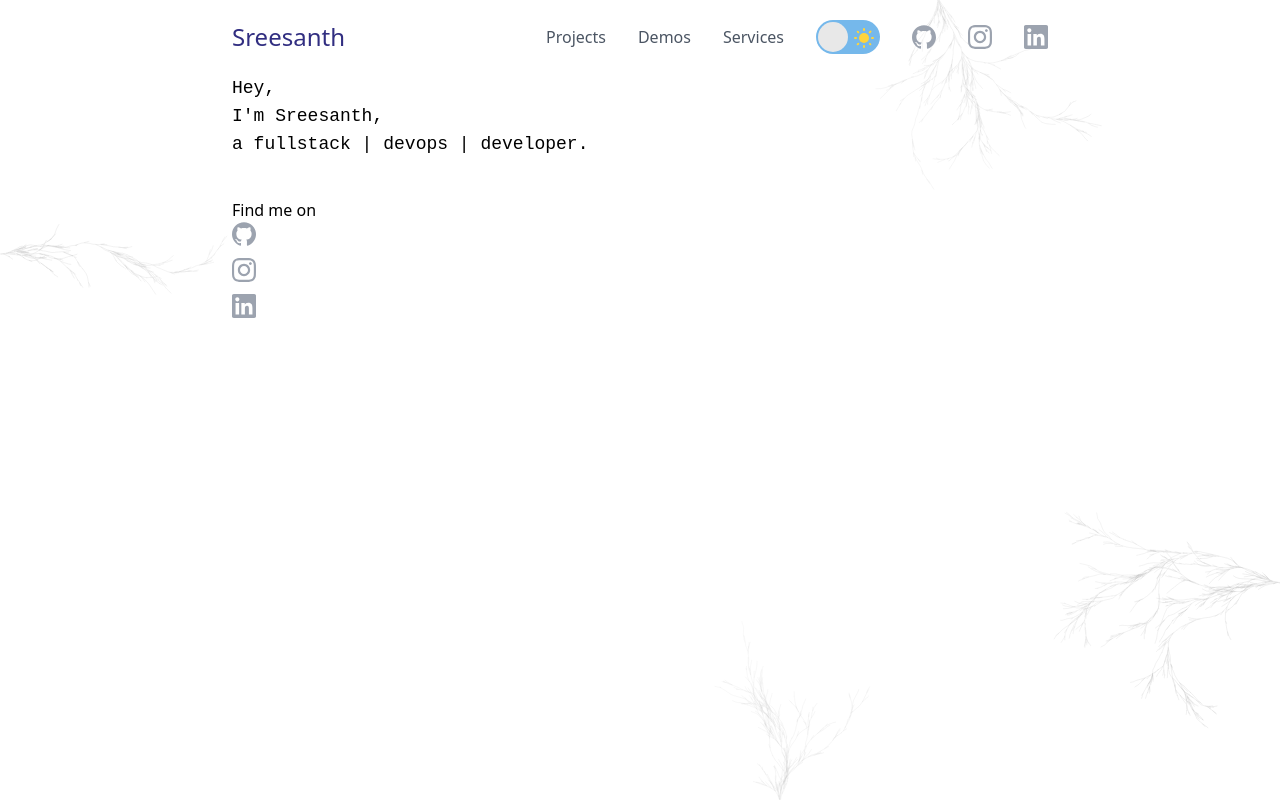
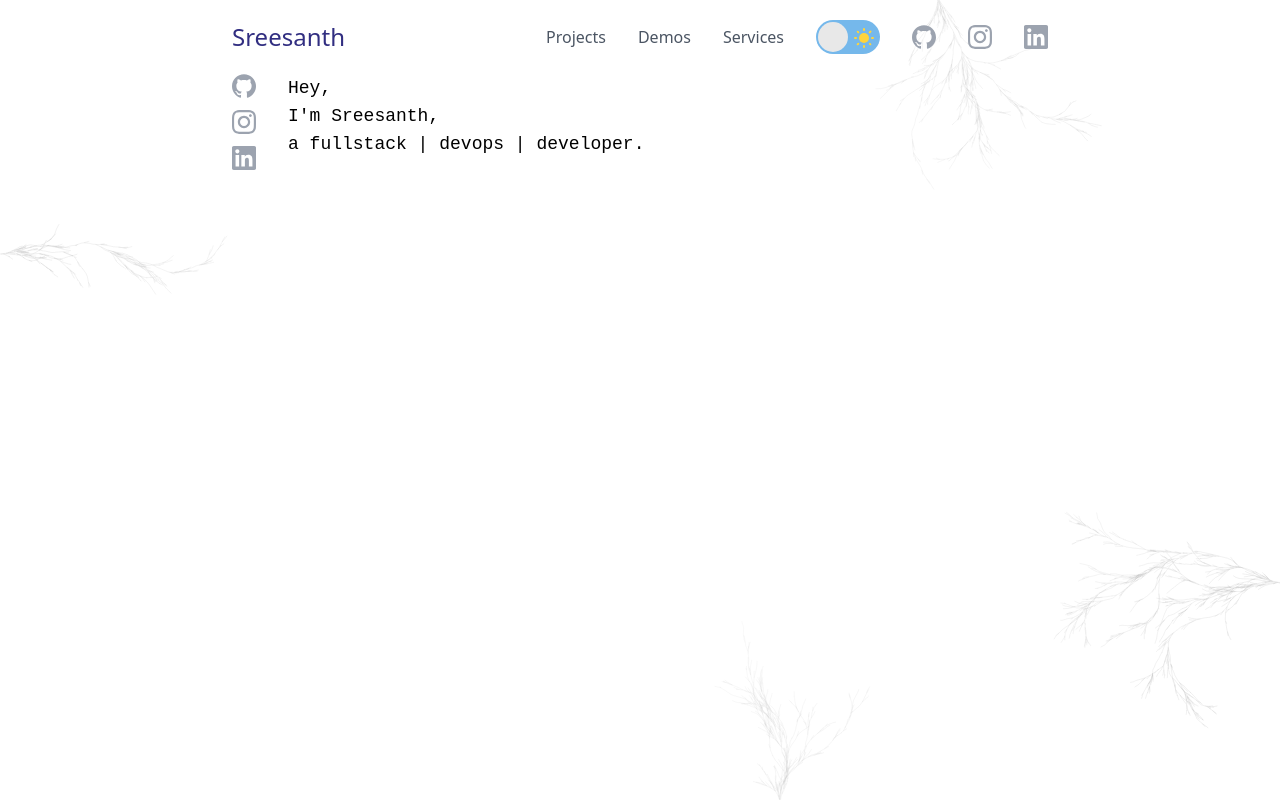
Before and after one commit to Sreesanth46/sreesanth.me, a Vue app: page / in a window 1280 px wide. Built offline with nearby package versions, Linux system fonts and the light colour scheme.

Commit message:
refactor: removed link

```diff
--- a/src/components/About.vue
+++ b/src/components/About.vue
@@ -7,24 +7,14 @@ import { URLS, CAPTION } from "@/globals";
 </script>
 
 <template>
-    <!-- <div class=""> -->
-    <!-- <h1 class="">Sreesanth</h1> -->
-    <!-- </div> -->
-    <article>
-        <div class="">
-            <Caption :text-prop="CAPTION" />
-            <p class="mt-10">Find me on</p>
-            <p class="grid gap-3">
-                <a :href="URLS.GITHUB">
-                    <GithubIconVue />
-                </a>
-                <a :href="URLS.INSTAGRAM">
-                    <InstagramIconVue />
-                </a>
-                <a :href="URLS.LINKEDIN">
-                    <LinkedinIconVue />
-                </a>
-            </p>
-        </div>
-    </article>
+  <div>
+    <div class="flex gap-8">
+      <p class="grid gap-3">
+        <GithubIconVue />
+        <InstagramIconVue />
+        <LinkedinIconVue />
+      </p>
+      <Caption :text-prop="CAPTION" />
+    </div>
+  </div>
 </template>
```
